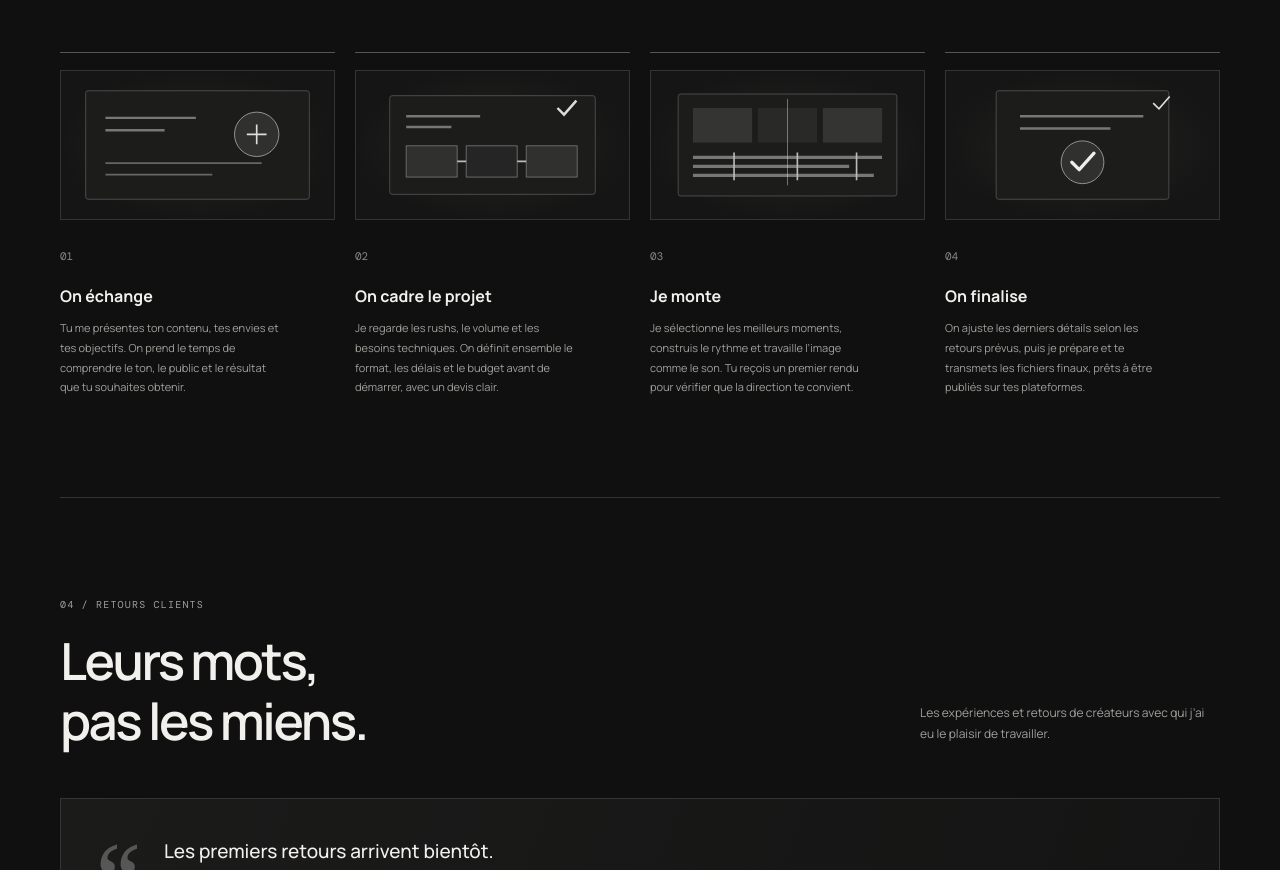
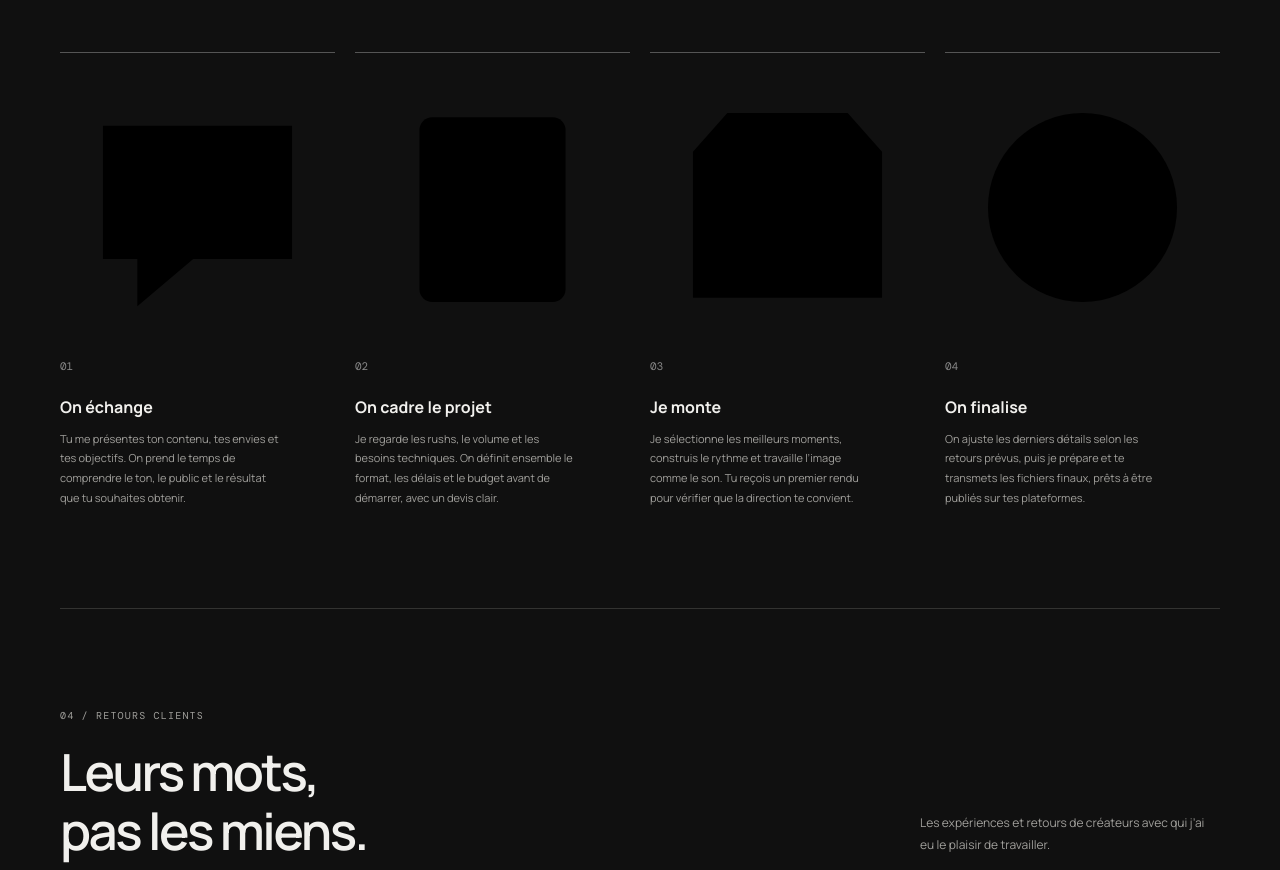
Before and after one commit to ttsmontage/tts-site, a plain HTML site: page index.html in a window 1280 px wide. Shown: the part 2818-3688 px from the top of the page. Drawn offline with nearby package versions, Linux system fonts and the light colour scheme.

Commit message:
Replace process illustrations with minimalist icons

```diff
--- a/index.html
+++ b/index.html
@@ -71,10 +71,10 @@
     <section class="process section-wrap" id="process">
       <p class="eyebrow">03 / DÉROULEMENT</p><h2>Simple, clair,<br>du premier échange à la livraison.</h2>
       <div class="steps">
-        <article><div class="step-visual" aria-hidden="true"><svg viewBox="0 0 320 180"><rect x="24" y="24" width="272" height="132" rx="3" fill="#1c1c1b" stroke="#555"/><path d="M48 57h110M48 72h72" stroke="#777" stroke-width="3"/><circle cx="232" cy="77" r="27" fill="#30302e" stroke="#aaa"/><path d="M220 77h24M232 65v24" stroke="#ddd" stroke-width="2"/><path d="M48 112h190M48 126h130" stroke="#666" stroke-width="2"/></svg></div><span>01</span><h3>On échange</h3><p>Tu me présentes ton contenu, tes envies et tes objectifs. On prend le temps de comprendre le ton, le public et le résultat que tu souhaites obtenir.</p></article>
-        <article><div class="step-visual" aria-hidden="true"><svg viewBox="0 0 320 180"><rect x="35" y="30" width="250" height="120" rx="3" fill="#1c1c1b" stroke="#555"/><path d="M55 55h90M55 68h55" stroke="#777" stroke-width="3"/><rect x="55" y="91" width="62" height="38" fill="#30302e" stroke="#777"/><rect x="128" y="91" width="62" height="38" fill="#252525" stroke="#777"/><rect x="201" y="91" width="62" height="38" fill="#30302e" stroke="#777"/><path d="M117 110h11m62 0h11" stroke="#bbb" stroke-width="2"/><path d="M239 45l8 8 15-17" fill="none" stroke="#ddd" stroke-width="3"/></svg></div><span>02</span><h3>On cadre le projet</h3><p>Je regarde les rushs, le volume et les besoins techniques. On définit ensemble le format, les délais et le budget avant de démarrer, avec un devis clair.</p></article>
-        <article><div class="step-visual" aria-hidden="true"><svg viewBox="0 0 320 180"><rect x="27" y="28" width="266" height="124" rx="3" fill="#1c1c1b" stroke="#555"/><rect x="45" y="45" width="72" height="42" fill="#343432"/><rect x="124" y="45" width="72" height="42" fill="#292927"/><rect x="203" y="45" width="72" height="42" fill="#343432"/><path d="M45 105h230M45 116h190M45 127h220" stroke="#777" stroke-width="4"/><path d="M95 99v34M172 99v34M244 99v34" stroke="#bbb" stroke-width="2"/><path d="M160 34v105" stroke="#eee" stroke-width="1" opacity=".5"/></svg></div><span>03</span><h3>Je monte</h3><p>Je sélectionne les meilleurs moments, construis le rythme et travaille l’image comme le son. Tu reçois un premier rendu pour vérifier que la direction te convient.</p></article>
-        <article><div class="step-visual" aria-hidden="true"><svg viewBox="0 0 320 180"><rect x="55" y="24" width="210" height="132" rx="3" fill="#1c1c1b" stroke="#555"/><path d="M84 55h150M84 70h110" stroke="#777" stroke-width="3"/><circle cx="160" cy="111" r="26" fill="#30302e" stroke="#aaa"/><path d="M147 111l9 9 18-20" fill="none" stroke="#eee" stroke-width="4" stroke-linecap="round" stroke-linejoin="round"/><path d="M246 39l7 7 13-15" fill="none" stroke="#ddd" stroke-width="2"/></svg></div><span>04</span><h3>On finalise</h3><p>On ajuste les derniers détails selon les retours prévus, puis je prépare et te transmets les fichiers finaux, prêts à être publiés sur tes plateformes.</p></article>
+        <article><div class="step-icon" aria-hidden="true"><svg viewBox="0 0 64 64"><path d="M10 13h44v31H31L18 55V44h-8z"/><path d="M20 25h24M20 33h17"/></svg></div><span>01</span><h3>On échange</h3><p>Tu me présentes ton contenu, tes envies et tes objectifs. On prend le temps de comprendre le ton, le public et le résultat que tu souhaites obtenir.</p></article>
+        <article><div class="step-icon" aria-hidden="true"><svg viewBox="0 0 64 64"><rect x="15" y="11" width="34" height="43" rx="3"/><path d="M24 22h16M24 31h16M24 40h9M19 22l2 2 4-5M19 31l2 2 4-5"/></svg></div><span>02</span><h3>On cadre le projet</h3><p>Je regarde les rushs, le volume et les besoins techniques. On définit ensemble le format, les délais et le budget avant de démarrer, avec un devis clair.</p></article>
+        <article><div class="step-icon" aria-hidden="true"><svg viewBox="0 0 64 64"><path d="M10 19h44v34H10zM10 19l8-9h28l8 9"/><path d="M24 10l-5 9M40 10l5 9M25 29l15 8-15 8z"/></svg></div><span>03</span><h3>Je monte</h3><p>Je sélectionne les meilleurs moments, construis le rythme et travaille l’image comme le son. Tu reçois un premier rendu pour vérifier que la direction te convient.</p></article>
+        <article><div class="step-icon" aria-hidden="true"><svg viewBox="0 0 64 64"><circle cx="32" cy="32" r="22"/><path d="M21 32l8 8 15-17"/></svg></div><span>04</span><h3>On finalise</h3><p>On ajuste les derniers détails selon les retours prévus, puis je prépare et te transmets les fichiers finaux, prêts à être publiés sur tes plateformes.</p></article>
       </div>
     </section>
     <section class="testimonials section-wrap" id="retours">
```
